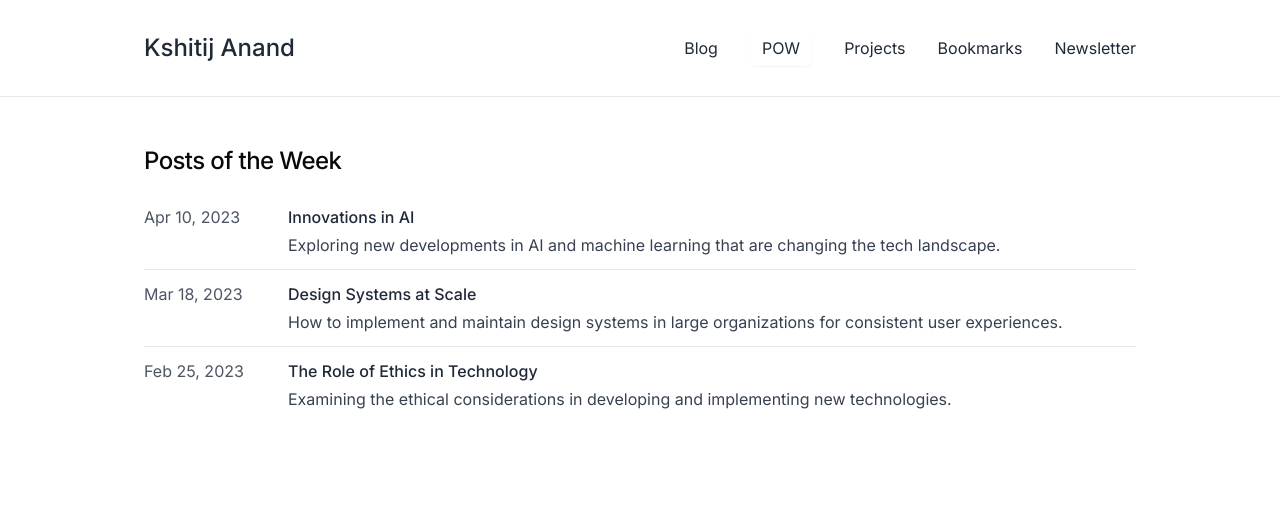
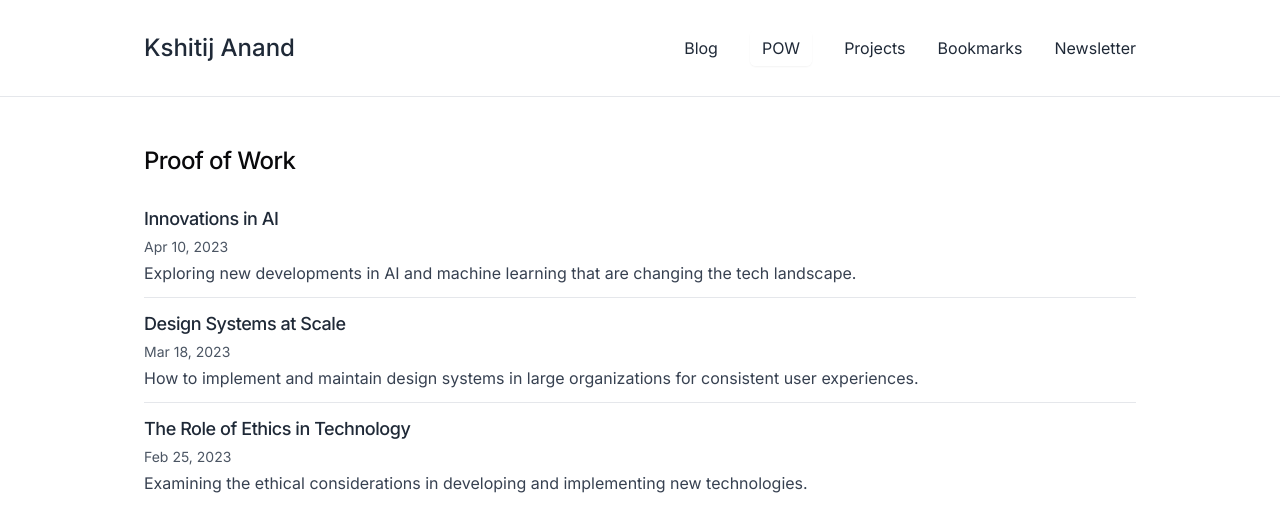
Before and after one commit to KshitijAnand15/kshitij-blog-bloom, a React (Vite) app: page /pow in a window 1280 px wide. Shown: the top 532 px of the page. Built offline with nearby package versions, Linux system fonts and the light colour scheme.

Commit message:
Fix: Consistent design for POW and Projects
Update POW and Project pages to have the same design and behavior, including the removal of external links from the Project page and the addition of a new page for project details.

```diff
--- a/src/components/POWItem.tsx
+++ b/src/components/POWItem.tsx
@@ -20,16 +20,18 @@ const POWItem: React.FC<POWItemProps> = ({ id, title, date, content, link }) =>
 
   return (
     <div className="py-3 border-b border-gray-200 last:border-0">
-      <div className="flex flex-col md:flex-row md:items-start">
-        <div className="md:w-36 text-gray-600 mb-1 md:mb-0">{formattedDate}</div>
-        <div>
+      <h3 className="font-medium text-lg mb-1">
         <Link
           to={`/pow/${id}`}
-            className="text-gray-800 font-medium hover:text-blue-600"
+          className="text-gray-800 hover:text-blue-600"
         >
           {title}
         </Link>
-          <div className="text-gray-700 mt-1">{content}</div>
+      </h3>
+      <div className="text-gray-600 text-sm mb-1">{formattedDate}</div>
+      <p className="text-gray-700">
+        {content}
+      </p>
       {link && (
         <div className="mt-2">
           <a href={link} target="_blank" rel="noreferrer" className="text-blue-600 hover:underline text-sm">
@@ -38,8 +40,6 @@ const POWItem: React.FC<POWItemProps> = ({ id, title, date, content, link }) =>
         </div>
       )}
     </div>
-      </div>
-    </div>
   );
 };
 
--- a/src/components/Project.tsx
+++ b/src/components/Project.tsx
@@ -24,13 +24,6 @@ const Project: React.FC<ProjectProps> = ({ id, title, description, link }) => {
       <p className="text-gray-700">
         {description}
       </p>
-      {link && (
-        <div className="mt-2">
-          <a href={link} target="_blank" rel="noreferrer" className="text-blue-600 hover:underline text-sm">
-            External Link →
-          </a>
-        </div>
-      )}
     </div>
   );
 };
--- a/src/pages/POW.tsx
+++ b/src/pages/POW.tsx
@@ -37,7 +37,7 @@ const POW = () => {
   return (
     <Layout>
       <div className="py-4">
-        <h1 className="font-medium text-2xl mb-4">Posts of the Week</h1>
+        <h1 className="font-medium text-2xl mb-4">Proof of Work</h1>
 
         {loading ? (
           <div className="text-center py-10">
@@ -98,7 +98,7 @@ const POW = () => {
           </>
         ) : (
           <div className="text-center py-10">
-            <p>No POW items found.</p>
+            <p>No Proof of Work items found.</p>
           </div>
         )}
       </div>
```
Lines whose indentation alone changed are shown as unchanged.
